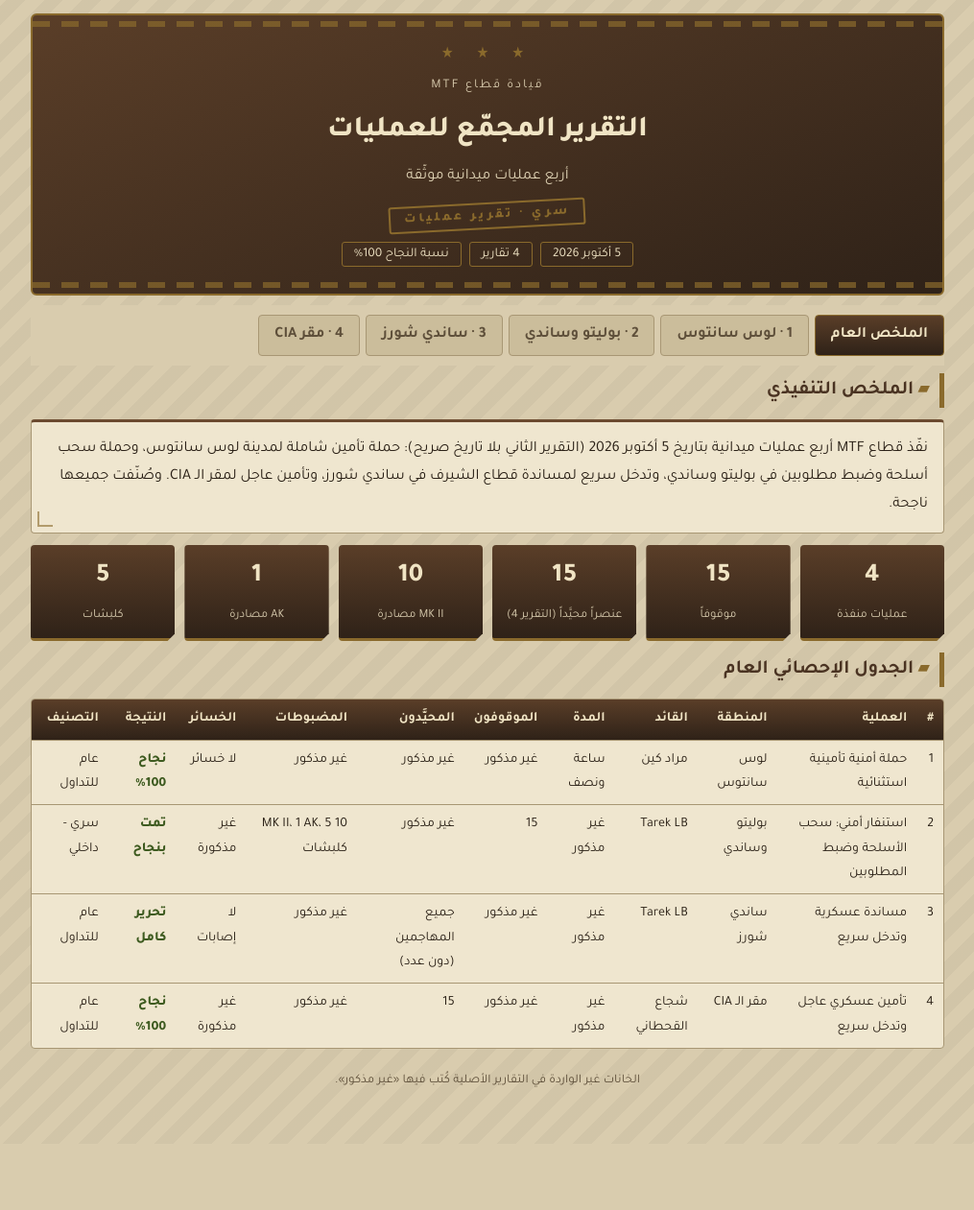
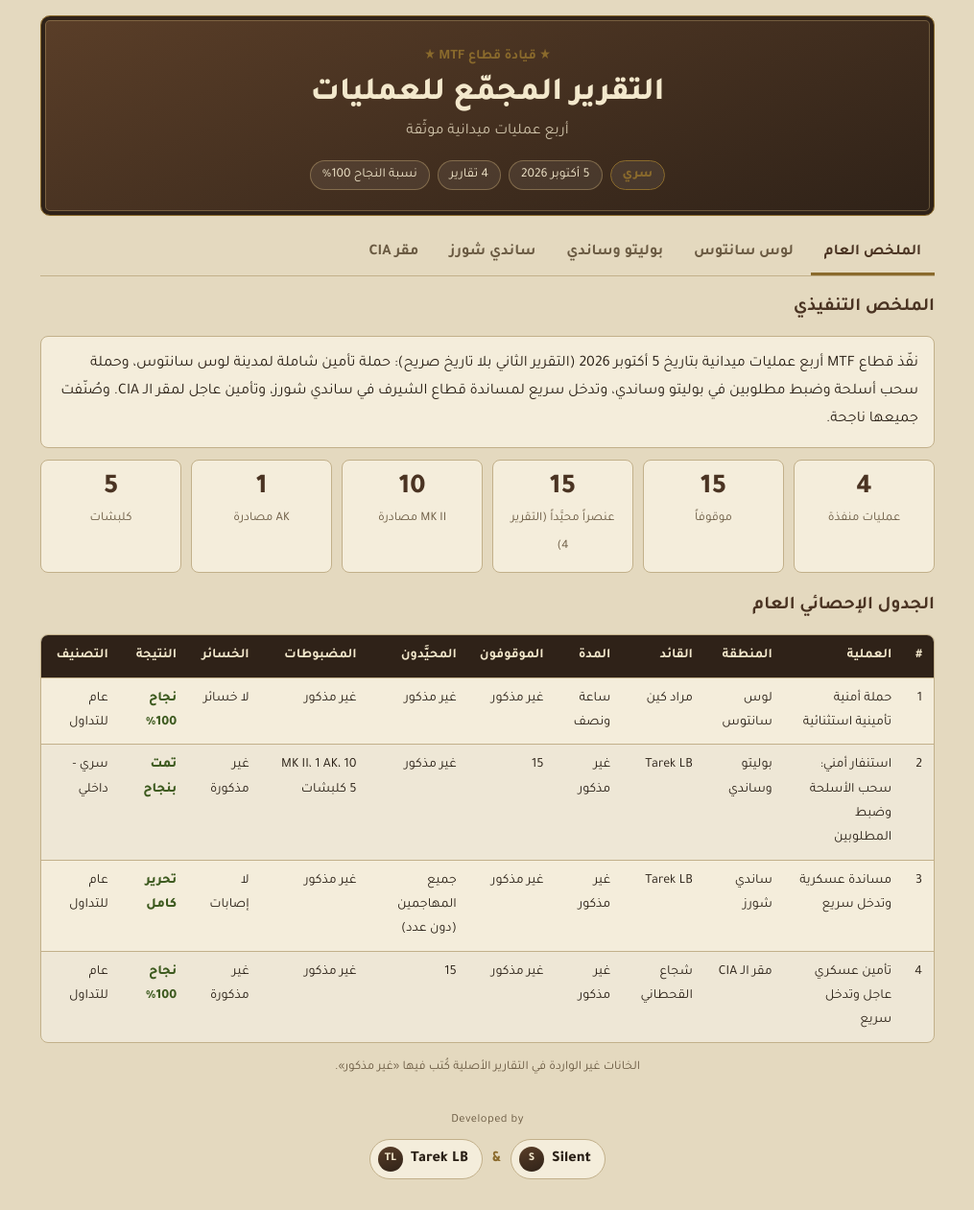
Before and after one commit to NexusDevv/report, a plain HTML site: page index.html in a window 1280 px wide. Shown: the whole page at 96% size, without its empty margins (132-1147 px from the left). Before the commit the page ends 1192 px from the top, so only its background shows below. Drawn offline with Linux system fonts and the light colour scheme.

Commit message:
Update index.html

```diff
--- a/index.html
+++ b/index.html
@@ -6,71 +6,87 @@
 <title>التقرير المجمّع لعمليات قطاع MTF</title>
 <link href="https://fonts.googleapis.com/css2?family=Tajawal:wght@400;500;700;800&display=swap" rel="stylesheet">
 <style>
-:root{--bg:#d9ccae;--bg2:#cbbd9b;--card:#efe6cf;--ink:#2a2016;--mute:#5e4f3a;--line:#a89774;--acc:#4a3322;--hi:#6b4a2f;--gold:#8a6a2c;--ok:#3d5a1f;--hd1:#5a3e28;--hd2:#2f2218;--hdt:#f0e4c4;
+:root{--bg:#e4d9bf;--bg2:#d6c8a8;--card:#f4eddb;--ink:#2a2016;--mute:#6a5a42;--line:#c2b08a;--acc:#4a3322;--gold:#8a6a2c;--ok:#3d5a1f;--hd1:#5a3e28;--hd2:#2f2218;--hdt:#f3e8cc;
 box-sizing:border-box;padding-top:env(safe-area-inset-top,0px);padding-bottom:env(safe-area-inset-bottom,0px)}
-@media (prefers-color-scheme:dark){:root:not([data-theme="light"]){--bg:#1e1710;--bg2:#271e15;--card:#33281c;--ink:#eadfc3;--mute:#b9a883;--line:#5a4a34;--acc:#d2b57a;--hi:#c9a566;--gold:#d2b57a;--ok:#9dbd5f;--hd1:#6b4a2f;--hd2:#2a1f15}}
-:root[data-theme="dark"]{--bg:#1e1710;--bg2:#271e15;--card:#33281c;--ink:#eadfc3;--mute:#b9a883;--line:#5a4a34;--acc:#d2b57a;--hi:#c9a566;--gold:#d2b57a;--ok:#9dbd5f;--hd1:#6b4a2f;--hd2:#2a1f15}
+@media (prefers-color-scheme:dark){:root:not([data-theme="light"]){--bg:#1c160f;--bg2:#271e15;--card:#2c2219;--ink:#ece1c6;--mute:#b5a47f;--line:#4d3f2c;--acc:#dcc088;--gold:#d2b57a;--ok:#a3c46a;--hd1:#5e412a;--hd2:#2a1f15}}
+:root[data-theme="dark"]{--bg:#1c160f;--bg2:#271e15;--card:#2c2219;--ink:#ece1c6;--mute:#b5a47f;--line:#4d3f2c;--acc:#dcc088;--gold:#d2b57a;--ok:#a3c46a;--hd1:#5e412a;--hd2:#2a1f15}
 html{scroll-padding-top:env(safe-area-inset-top,0px)}
 *{box-sizing:border-box}
-body{margin:0;color:var(--ink);font-family:'Tajawal',Tahoma,'Segoe UI',Arial,sans-serif;line-height:1.8;background:var(--bg);
-background-image:repeating-linear-gradient(135deg,transparent 0 14px,rgba(0,0,0,.035) 14px 28px)}
-.wrap{max-width:980px;margin:0 auto;padding:14px 14px 40px}
-.cover{background:linear-gradient(160deg,var(--hd1),var(--hd2));color:var(--hdt);border:2px solid var(--gold);border-radius:6px;padding:28px 20px;text-align:center;position:relative}
-.cover:before,.cover:after{content:"";position:absolute;right:0;left:0;height:6px;background:repeating-linear-gradient(90deg,var(--gold) 0 18px,transparent 18px 30px);opacity:.7}
-.cover:before{top:6px}.cover:after{bottom:6px}
-.cover small{letter-spacing:2px;opacity:.85}
-.cover h1{margin:6px 0;font-size:1.9rem;font-weight:800}
-.cover p{margin:0;opacity:.9}
-.chips{display:flex;flex-wrap:wrap;gap:8px;justify-content:center;margin-top:12px}
-.chips span{border:1px solid var(--gold);padding:0 12px;font-size:.85rem;border-radius:3px}
-.tabs{position:sticky;top:env(safe-area-inset-top,0px);z-index:5;display:flex;gap:6px;overflow-x:auto;padding:10px 0;margin-top:10px;background:var(--bg)}
-.tabs button{flex:0 0 auto;font:inherit;font-weight:700;cursor:pointer;padding:6px 16px;border:1px solid var(--line);border-radius:4px;background:var(--bg2);color:var(--mute)}
-.tabs button[aria-selected="true"]{background:linear-gradient(180deg,var(--hd1),var(--hd2));color:var(--hdt);border-color:var(--gold)}
+body{margin:0;color:var(--ink);font-family:'Tajawal',Tahoma,'Segoe UI',Arial,sans-serif;line-height:1.8;background:var(--bg)}
+.wrap{max-width:960px;margin:0 auto;padding:16px 14px 32px}
+
+/* Cover */
+.cover{background:linear-gradient(160deg,var(--hd1),var(--hd2));color:var(--hdt);border-radius:10px;padding:30px 22px 26px;text-align:center;border:1px solid var(--gold);box-shadow:inset 0 0 0 4px var(--hd2),inset 0 0 0 5px rgba(210,181,122,.35)}
+.cover .unit{font-size:.9rem;color:var(--gold);font-weight:700}
+.cover h1{margin:4px 0 2px;font-size:clamp(1.5rem,5vw,2.1rem);font-weight:800;line-height:1.3}
+.cover p{margin:0;opacity:.8}
+.meta{display:flex;flex-wrap:wrap;gap:8px;justify-content:center;margin-top:16px}
+.meta span{background:rgba(255,255,255,.07);border:1px solid rgba(210,181,122,.4);padding:2px 12px;font-size:.85rem;border-radius:20px}
+.meta .secret{border-color:var(--gold);color:var(--gold);font-weight:800}
+
+/* Tabs */
+.tabs{position:sticky;top:env(safe-area-inset-top,0px);z-index:5;display:flex;gap:4px;overflow-x:auto;padding:12px 0 0;margin:6px 0 16px;background:var(--bg);border-bottom:1px solid var(--line)}
+.tabs button{flex:0 0 auto;font:inherit;font-weight:700;cursor:pointer;padding:6px 14px;border:0;border-bottom:3px solid transparent;background:none;color:var(--mute)}
+.tabs button:hover{color:var(--ink)}
+.tabs button[aria-selected="true"]{color:var(--acc);border-bottom-color:var(--gold)}
+.tabs button:focus-visible{outline:2px solid var(--gold);outline-offset:-2px}
 .panel{display:none}.panel.on{display:block}
-h2{font-size:1.25rem;margin:8px 0 12px;color:var(--acc);border-right:5px solid var(--gold);padding-right:10px}
-.card{background:var(--card);border:1px solid var(--line);border-top:3px solid var(--hi);border-radius:4px;padding:14px 16px;margin-bottom:12px}
-.card b.t{display:block;color:var(--gold);margin-bottom:2px}
-.kpis{display:grid;grid-template-columns:repeat(auto-fit,minmax(120px,1fr));gap:10px;margin-bottom:12px}
-.kpi{background:linear-gradient(180deg,var(--hd1),var(--hd2));color:var(--hdt);border-radius:4px;padding:10px;text-align:center;border-bottom:3px solid var(--gold)}
-.kpi b{display:block;font-size:1.7rem;font-weight:800}
-.kpi span{font-size:.8rem;opacity:.85}
-.scroll{overflow-x:auto;border:1px solid var(--line);border-radius:4px;background:var(--card)}
+
+h2{font-size:1.2rem;margin:4px 0 12px;color:var(--acc);display:flex;align-items:center;flex-wrap:wrap;gap:8px}
+.card{background:var(--card);border:1px solid var(--line);border-radius:8px;padding:14px 16px;margin-bottom:12px}
+.card b.t{display:block;color:var(--gold);margin-bottom:4px;font-size:.95rem}
+
+.kpis{display:grid;grid-template-columns:repeat(auto-fit,minmax(130px,1fr));gap:10px;margin-bottom:18px}
+.kpi{background:var(--card);border:1px solid var(--line);border-radius:8px;padding:12px;text-align:center}
+.kpi b{display:block;font-size:1.8rem;font-weight:800;color:var(--acc);line-height:1.2}
+.kpi span{font-size:.82rem;color:var(--mute)}
+
+.scroll{overflow-x:auto;border:1px solid var(--line);border-radius:8px;background:var(--card)}
 table{border-collapse:collapse;width:100%;font-size:.88rem}
-th,td{padding:8px 10px;text-align:right;border-bottom:1px solid var(--line);vertical-align:top}
-th{background:linear-gradient(180deg,var(--hd1),var(--hd2));color:var(--hdt);white-space:nowrap}
+th,td{padding:9px 12px;text-align:right;border-bottom:1px solid var(--line);vertical-align:top}
+th{background:var(--hd2);color:var(--hdt);white-space:nowrap;font-weight:700}
+tbody tr:nth-child(even) td{background:rgba(0,0,0,.025)}
 tr:last-child td{border-bottom:0}
+.kv td{background:none!important}
 .kv td:first-child{width:32%;color:var(--mute);white-space:nowrap;font-weight:700}
-.num{display:inline-block;background:var(--hd1);color:var(--hdt);border:1px solid var(--gold);padding:0 12px;font-weight:800;border-radius:3px}
-.tag{font-size:.8rem;border:1px solid var(--line);padding:0 10px;color:var(--mute);border-radius:3px;margin-right:8px}
+.card .kv{margin:-6px 0}
+.num{display:inline-grid;place-items:center;width:30px;height:30px;background:var(--hd1);color:var(--hdt);font-weight:800;border-radius:50%;font-size:.95rem}
+.tag{font-size:.78rem;border:1px solid var(--line);padding:0 10px;color:var(--mute);border-radius:20px;font-weight:500}
+.tag.s{border-color:var(--gold);color:var(--gold)}
 .ok{color:var(--ok);font-weight:800}
 ul,ol{margin:4px 0;padding-right:20px}
-.foot{text-align:center;color:var(--mute);font-size:.82rem;margin-top:22px}
+li{margin-bottom:2px}
+.note{text-align:center;color:var(--mute);font-size:.82rem;margin-top:14px}
 
-.cover .star{letter-spacing:10px;color:var(--gold);font-size:1rem;margin-bottom:2px}
-.cover .stamp{display:inline-block;margin-top:12px;border:2px solid var(--gold);color:var(--gold);padding:0 14px;font-weight:800;letter-spacing:3px;transform:rotate(-3deg);border-radius:3px;font-size:.85rem}
-h2:before{content:"▰ ";color:var(--gold);font-size:.9em}
-.card{position:relative}
-.card:after{content:"";position:absolute;left:6px;bottom:6px;width:14px;height:14px;border-left:2px solid var(--gold);border-bottom:2px solid var(--gold);opacity:.6}
-.kpi{clip-path:polygon(0 0,100% 0,100% calc(100% - 8px),calc(100% - 8px) 100%,0 100%)}
-@media print{.tabs{display:none}.panel{display:block!important;break-before:page}}
+/* Credits */
+.credit{margin-top:32px;text-align:center;direction:ltr}
+.credit .lbl{font-size:.78rem;color:var(--mute);letter-spacing:.5px;margin-bottom:8px}
+.credit .names{display:inline-flex;align-items:center;gap:10px;flex-wrap:wrap;justify-content:center}
+.credit a{display:inline-flex;align-items:center;gap:8px;text-decoration:none;color:var(--ink);font-weight:800;background:var(--card);border:1px solid var(--line);padding:6px 14px 6px 8px;border-radius:24px;transition:border-color .15s,transform .15s}
+.credit a:hover{border-color:var(--gold);transform:translateY(-1px)}
+.credit a:focus-visible{outline:2px solid var(--gold);outline-offset:2px}
+.credit .av{display:inline-grid;place-items:center;width:26px;height:26px;border-radius:50%;background:linear-gradient(160deg,var(--hd1),var(--hd2));color:var(--hdt);font-size:.75rem;font-weight:800}
+.credit .amp{color:var(--gold);font-weight:800}
+@media (prefers-reduced-motion:reduce){.credit a{transition:none}.credit a:hover{transform:none}}
+@media print{.tabs{display:none}.panel{display:block!important;break-before:page}.panel:first-of-type{break-before:auto}.credit{break-before:avoid}}
 </style>
 </head>
 <body>
 <div class="wrap">
 
-<div class="cover">
-<div class="star">★ ★ ★</div><small>قيادة قطاع MTF</small>
+<header class="cover">
+<div class="unit">★ قيادة قطاع MTF ★</div>
 <h1>التقرير المجمّع للعمليات</h1>
 <p>أربع عمليات ميدانية موثّقة</p>
-<div class="stamp">سري · تقرير عمليات</div><div class="chips"><span>5 أكتوبر 2026</span><span>4 تقارير</span><span>نسبة النجاح 100%</span></div>
-</div>
+<div class="meta"><span class="secret">سري</span><span>5 أكتوبر 2026</span><span>4 تقارير</span><span>نسبة النجاح 100%</span></div>
+</header>
 
 <nav class="tabs" role="tablist">
 <button role="tab" aria-selected="true" data-t="p0">الملخص العام</button>
-<button role="tab" aria-selected="false" data-t="p1">1 · لوس سانتوس</button>
-<button role="tab" aria-selected="false" data-t="p2">2 · بوليتو وساندي</button>
-<button role="tab" aria-selected="false" data-t="p3">3 · ساندي شورز</button>
-<button role="tab" aria-selected="false" data-t="p4">4 · مقر CIA</button>
+<button role="tab" aria-selected="false" data-t="p1">لوس سانتوس</button>
+<button role="tab" aria-selected="false" data-t="p2">بوليتو وساندي</button>
+<button role="tab" aria-selected="false" data-t="p3">ساندي شورز</button>
+<button role="tab" aria-selected="false" data-t="p4">مقر CIA</button>
 </nav>
 
 <section class="panel on" id="p0">
@@ -93,11 +109,11 @@ h2:before{content:"▰ ";color:var(--gold);font-size:.9em}
 <tr><td>3</td><td>مساندة عسكرية وتدخل سريع</td><td>ساندي شورز</td><td>Tarek LB</td><td>غير مذكور</td><td>غير مذكور</td><td>جميع المهاجمين (دون عدد)</td><td>غير مذكور</td><td>لا إصابات</td><td class="ok">تحرير كامل</td><td>عام للتداول</td></tr>
 <tr><td>4</td><td>تأمين عسكري عاجل وتدخل سريع</td><td>مقر الـ CIA</td><td>شجاع القحطاني</td><td>غير مذكور</td><td>غير مذكور</td><td>15</td><td>غير مذكور</td><td>غير مذكورة</td><td class="ok">نجاح 100%</td><td>عام للتداول</td></tr>
 </tbody></table></div>
-<p class="foot">الخانات غير الواردة في التقارير الأصلية كُتب فيها «غير مذكور».</p>
+<p class="note">الخانات غير الواردة في التقارير الأصلية كُتب فيها «غير مذكور».</p>
 </section>
 
 <section class="panel" id="p1">
-<h2><span class="num">1</span> حملة أمنية تأمينية استثنائية<span class="tag">عام للتداول</span></h2>
+<h2><span class="num">1</span> حملة أمنية تأمينية استثنائية <span class="tag">عام للتداول</span></h2>
 <div class="card"><table class="kv"><tbody>
 <tr><td>الجهة المُصدرة</td><td>قيادة عمليات فرقة المهام الخاصة (MTF)، وزارة الدفاع، جمهورية لوس سانتوس</td></tr>
 <tr><td>التاريخ</td><td>5 أكتوبر 2026</td></tr>
@@ -118,7 +134,7 @@ h2:before{content:"▰ ";color:var(--gold);font-size:.9em}
 </section>
 
 <section class="panel" id="p2">
-<h2><span class="num">2</span> استنفار أمني: بوليتو وساندي<span class="tag">سري - للاستخدام الداخلي</span></h2>
+<h2><span class="num">2</span> استنفار أمني: بوليتو وساندي <span class="tag s">سري - للاستخدام الداخلي</span></h2>
 <div class="card"><table class="kv"><tbody>
 <tr><td>نوع العملية</td><td>استنفار أمني</td></tr>
 <tr><td>نطاق العملية</td><td>بوليتو وساندي</td></tr>
@@ -134,7 +150,7 @@ h2:before{content:"▰ ";color:var(--gold);font-size:.9em}
 </section>
 
 <section class="panel" id="p3">
-<h2><span class="num">3</span> مساندة عسكرية وتدخل سريع: ساندي شورز<span class="tag">عام للتداول</span></h2>
+<h2><span class="num">3</span> مساندة عسكرية وتدخل سريع: ساندي شورز <span class="tag">عام للتداول</span></h2>
 <div class="card"><table class="kv"><tbody>
 <tr><td>الجهة المُصدرة</td><td>قيادة قطاع MTF</td></tr>
 <tr><td>التاريخ</td><td>5 أكتوبر 2026</td></tr>
@@ -153,7 +169,7 @@ h2:before{content:"▰ ";color:var(--gold);font-size:.9em}
 </section>
 
 <section class="panel" id="p4">
-<h2><span class="num">4</span> تأمين عسكري عاجل: مقر الـ CIA<span class="tag">عام للتداول</span></h2>
+<h2><span class="num">4</span> تأمين عسكري عاجل: مقر الـ CIA <span class="tag">عام للتداول</span></h2>
 <div class="card"><table class="kv"><tbody>
 <tr><td>الجهة المُصدرة</td><td>قيادة قطاع MTF</td></tr>
 <tr><td>التاريخ</td><td>5 أكتوبر 2026</td></tr>
@@ -172,6 +188,15 @@ h2:before{content:"▰ ";color:var(--gold);font-size:.9em}
 <li><b>النتيجة النهائية:</b> <span class="ok">نجاح كامل (100%)</span> وإحباط عملية التحرير وعودة الاستقرار.</li></ul></div>
 </section>
 
+<footer class="credit">
+<div class="lbl">Developed by</div>
+<div class="names">
+<a href="https://discord.com/users/1091698576373055538" target="_blank" rel="noopener noreferrer"><span class="av">TL</span>Tarek LB</a>
+<span class="amp">&amp;</span>
+<a href="https://discord.com/users/986237451943166013" target="_blank" rel="noopener noreferrer"><span class="av">S</span>Silent</a>
+</div>
+</footer>
+
 </div>
 <script>
 var tabs=document.querySelectorAll('.tabs button');
```
